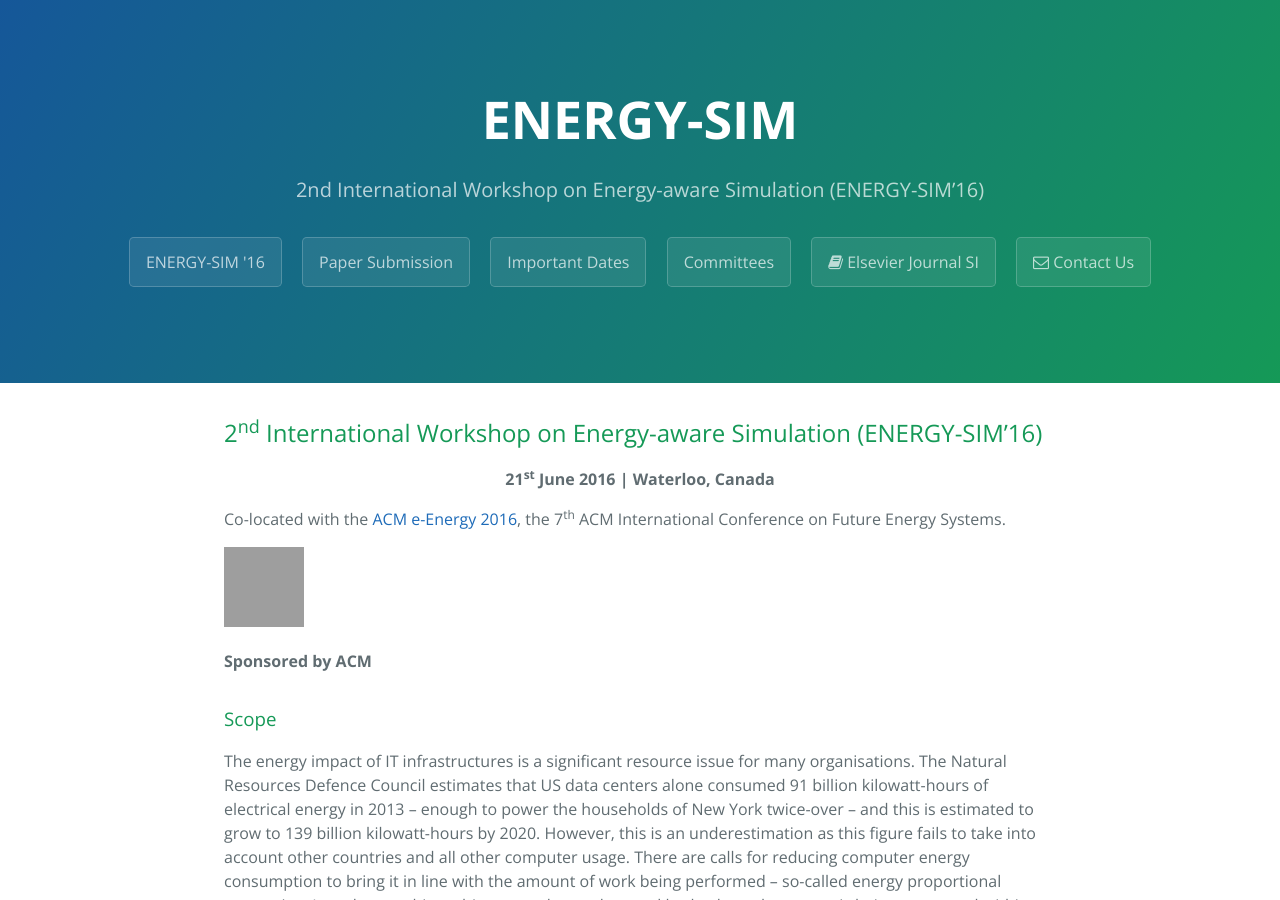
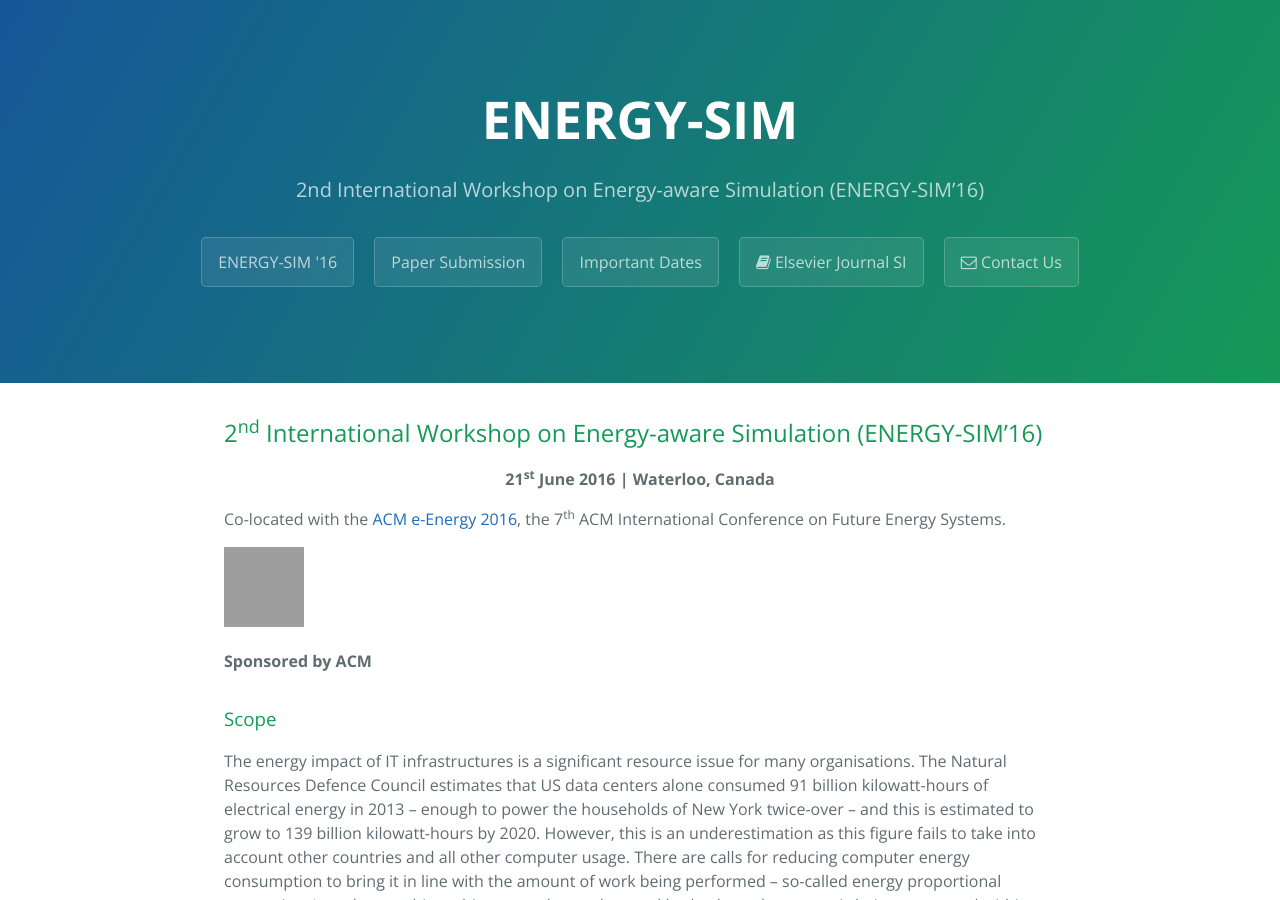
Before and after one commit to ENERGY-SIM/energy-sim.github.io, a Jekyll site: the page built from 2016.md, in a window 1280 px wide and 900 px high. Built offline with Jekyll 4.4.1, drawn with Linux system fonts in a browser that asks for light colours; nearby versions of some CDN libraries; grey boxes are pictures that could not be loaded.

Commit message:
Update header.html

```diff
--- a/_includes/header.html
+++ b/_includes/header.html
@@ -47,9 +47,9 @@
     {% endif %}
 
     {% if page.active == "committees" %}
-        <a href="/committees/" class="btn" id="active">Committees</a>
+        <!--<a href="/committees/" class="btn" id="active">Committees</a>-->
     {% else %}
-        <a href="/committees/" class="btn">Committees</a>
+        <!--<a href="/committees/" class="btn">Committees</a>-->
     {% endif %}
 
     {% if page.active == "journal" %}
```
